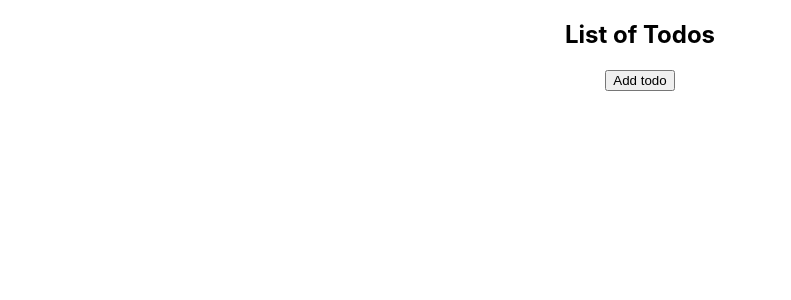
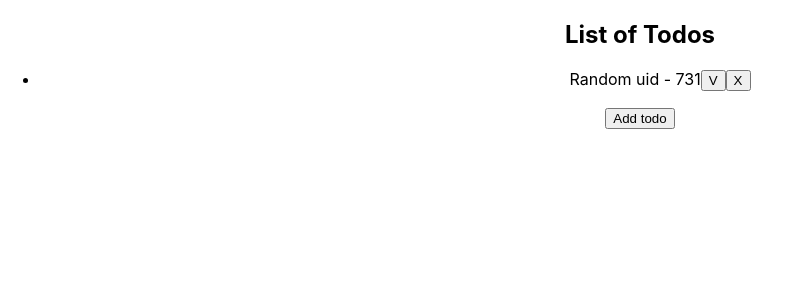
Before and after one commit to ultrakiwi99/todo, a React (Create React App) app: page / in a window 1280 px wide. Both pictures are taken after a click on the button "Add todo". Shown: the top 300 px of the page, without its empty margins (0-791 px from the left). Built offline with nearby package versions, Linux system fonts and the light colour scheme.

Commit message:
Ui working sketch.

```diff
--- a/src/ui/todos/TodoList.tsx
+++ b/src/ui/todos/TodoList.tsx
@@ -2,15 +2,26 @@ import {useTodoCases} from "../../application/useTodoCases";
 import {MemoryTodoRepository} from "../../application/todoRepository";
 
 export function TodoList() {
-  const {todos} = useTodoCases(new MemoryTodoRepository());
+  const {
+    todos,
+    addTodoCase,
+    removeTodoCase,
+    toggleDoneCase
+  } = useTodoCases(new MemoryTodoRepository());
 
   return (
     <section>
       <h1>List of Todos</h1>
       <ul>
-        {todos.map(todo => <li>{todo.title}: {todo.completed}</li>)}
+        {todos.map(todo => <li>
+          <span style={{textDecoration: todo.completed ? 'line-through' : 'none'}}>
+            {todo.title}
+          </span>
+          <button onClick={() => toggleDoneCase(todo)}>V</button>
+          <button onClick={() => removeTodoCase(todo)}>X</button>
+        </li>)}
       </ul>
-      <button>Add todo</button>
+      <button onClick={() => addTodoCase(MemoryTodoRepository.randomTodo())}>Add todo</button>
     </section>
   )
 }
```
